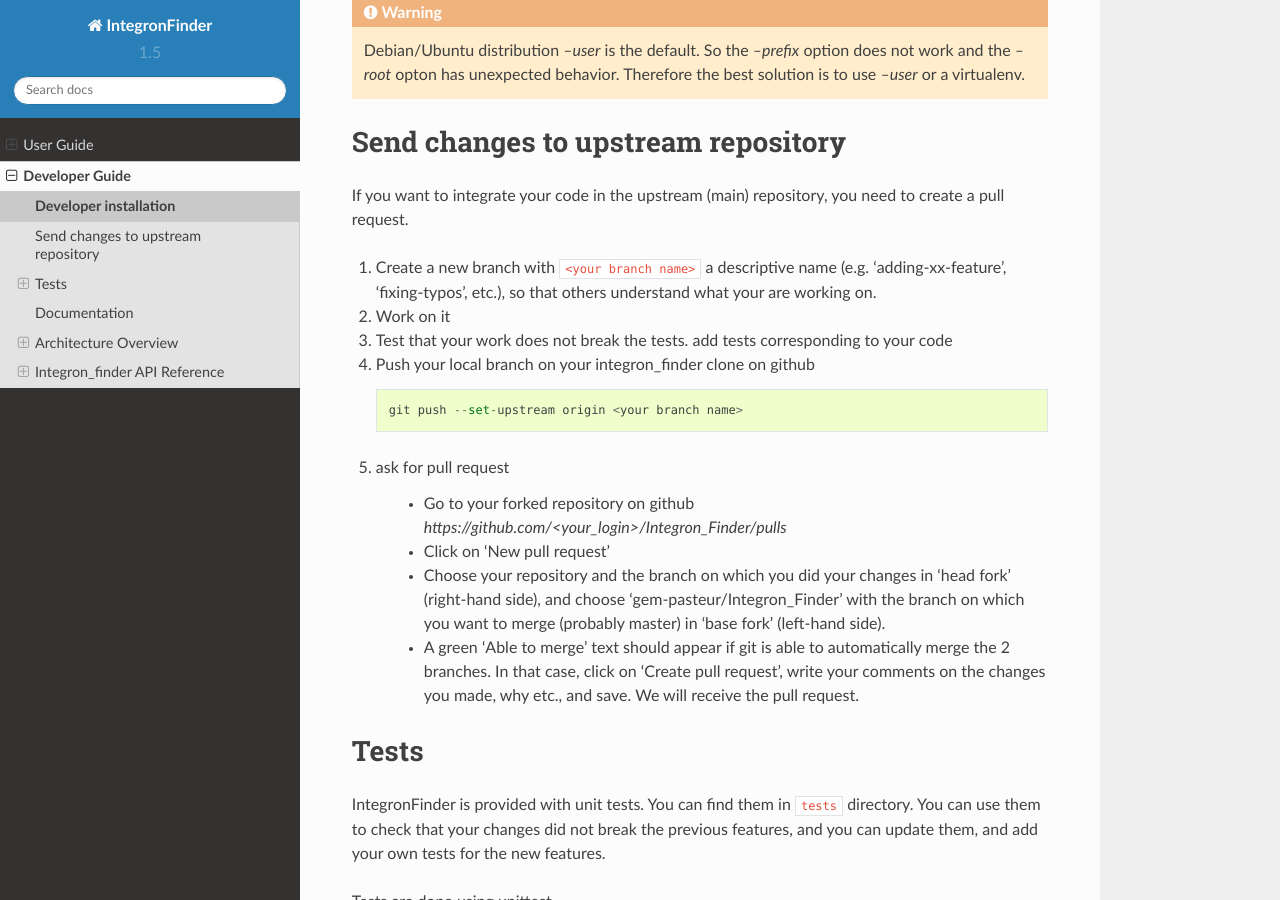
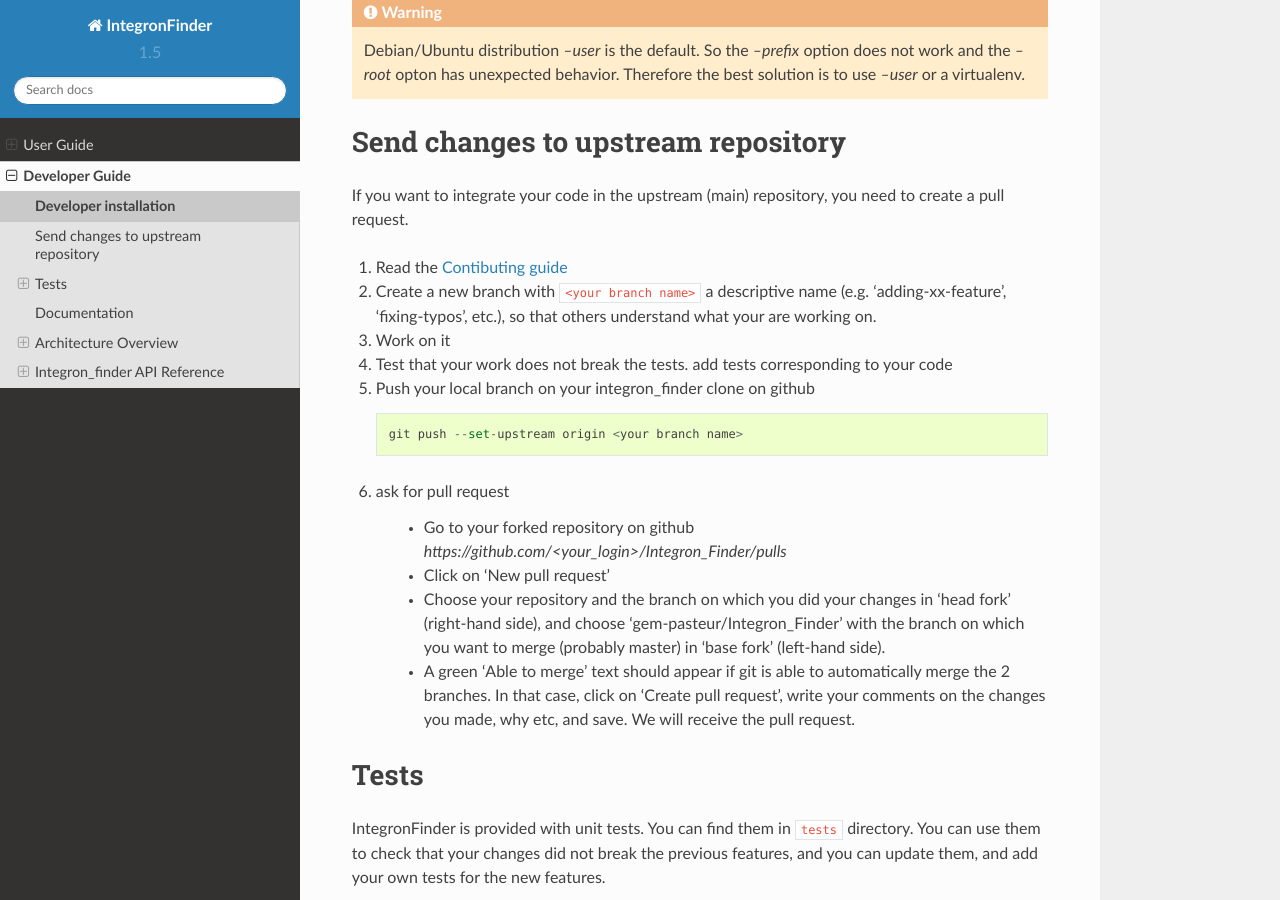
Before and after one commit to gem-pasteur/Integron_Finder, a Sphinx documentation site: the page built from doc/source/developer_guide/dev_guide.rst, in a window 1280 px wide and 900 px high, scrolled down 1053 px. Built offline with Sphinx 7.4.7 and the Read the Docs theme 2.0.0, drawn with Linux system fonts in a browser that asks for light colours.

Commit message:
:pencil2: add refernce to CONTRIBUTING guide in developper section

```diff
--- a/doc/source/developer_guide/dev_guide.rst
+++ b/doc/source/developer_guide/dev_guide.rst
@@ -52,21 +52,26 @@
 If you want to integrate your code in the upstream (main) repository, you need to
 create a pull request.
 
-1. Create a new branch with ``<your branch name>`` a descriptive name
+1. Read the `Contibuting guide <https://github.com/gem-pasteur/Integron_Finder/blob/master/CONTRIBUTING.md>`_
+2. Create a new branch with ``<your branch name>`` a descriptive name
    (e.g. 'adding-xx-feature', 'fixing-typos', etc.), so that others understand what your are working on.
-2. Work on it
-3. Test that your work does not break the tests.
+3. Work on it
+4. Test that your work does not break the tests.
    add tests corresponding to your code
-4. Push your local branch on your integron_finder clone on github ::
+5. Push your local branch on your integron_finder clone on github ::
 
         git push --set-upstream origin <your branch name>
 
-5. ask for pull request
+6. ask for pull request
 
     - Go to your forked repository on github `https://github.com/<your_login>/Integron_Finder/pulls`
     - Click on 'New pull request'
-    - Choose your repository and the branch on which you did your changes in 'head fork' (right-hand side), and choose 'gem-pasteur/Integron_Finder' with the branch on which you want to merge (probably master) in 'base fork' (left-hand side).
-    - A green 'Able to merge' text should appear if git is able to automatically merge the 2 branches. In that case, click on 'Create pull request', write your comments on the changes you made, why etc., and save. We will receive the pull request.
+    - Choose your repository and the branch on which you did your changes in 'head fork' (right-hand side),
+      and choose 'gem-pasteur/Integron_Finder' with the branch on which you want to merge
+      (probably master) in 'base fork' (left-hand side).
+    - A green 'Able to merge' text should appear if git is able to automatically merge the 2 branches.
+      In that case, click on 'Create pull request', write your comments on the changes you made, why etc,
+      and save. We will receive the pull request.
 
 
 .. _tests:
```
